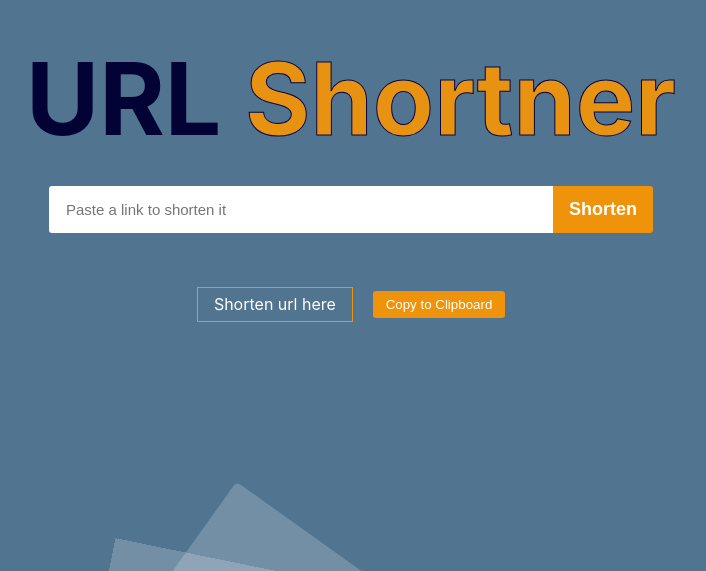
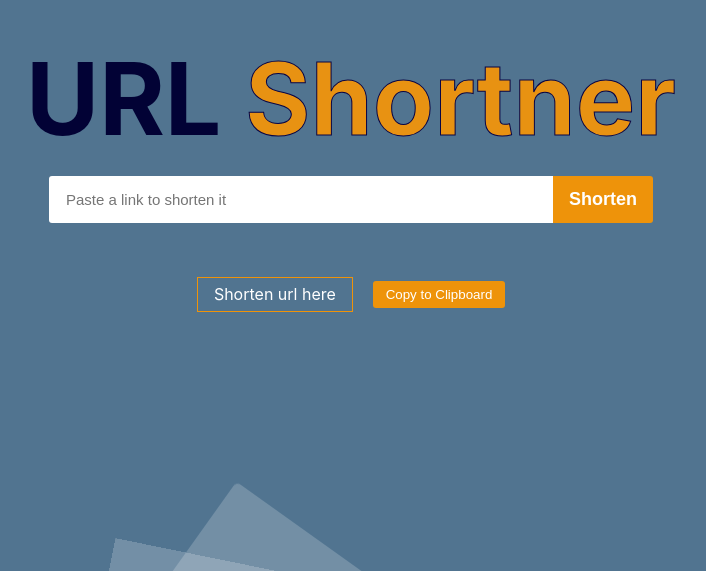
Before and after one commit to Anandhu5646/url-shortner-react, a React (Create React App) app: page / in a window 1280 px wide. Shown: the part 229-800 px from the top of the page, without its empty margins (289-995 px from the left). Built offline with nearby package versions, Linux system fonts and the light colour scheme.

Commit message:
css change

```diff
--- a/src/components/UrlShortner.css
+++ b/src/components/UrlShortner.css
@@ -18,7 +18,7 @@
 .input {
   display: flex;
   justify-content: center;
-  margin-top: -40px;
+  margin-top: -50px;
 
 }
 .input input{
```
